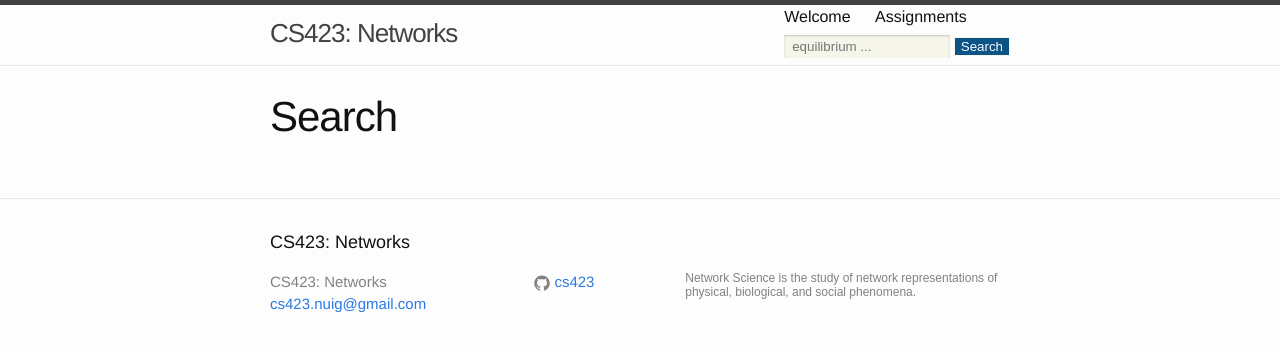
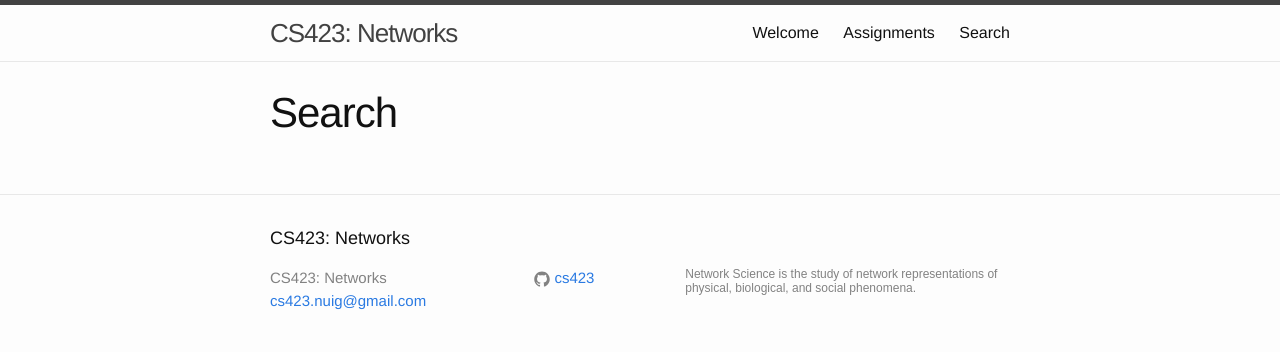
Before and after one commit to starktech23/cs4423.github.io, a Jekyll site: the page built from search.html, in a window 1280 px wide. Shown: the top 352 px of the page. Built offline with Jekyll 4.4.1, drawn with Linux system fonts in a browser that asks for light colours; a script that is not in the unit is left out; comment, search, counter and statistics services are not loaded.

Commit message:
replaced search field by page link

```diff
--- a/_includes/header.html
+++ b/_includes/header.html
@@ -13,7 +13,6 @@
         </svg>
       </a>
 
-      <div>
       <div class="trigger">
         {% for page in site.pages %}
           {% if page.title and page.sitemap %}
@@ -21,16 +20,6 @@
           {% endif %}
         {% endfor %}
       </div>
-      <div id="searchBar">
-      <div id="search">
-        <form role="search" method="get" action="{{site.baseurl}}/search/">
-          <input id="searchString" name="searchString"
-                 placeholder="equilibrium ..." type="text">
-          <input id="searchButton" name="cs423.github.io" type="submit" value="Search">
-        </form>
-      </div>
-      </div>
-      </div>
     </nav>
 
   </div>
--- a/_sass/_layout.scss
+++ b/_sass/_layout.scss
@@ -25,7 +25,7 @@
 
 .site-nav {
     float: right;
-//    line-height: 56px;
+    line-height: 56px;
 
     .menu-icon {
         display: none;
--- a/search.html
+++ b/search.html
@@ -2,7 +2,7 @@
 layout: page
 title: Search
 permalink: /search/
-sitemap: false
+sitemap: true
 ---
 
 <div id="home-search" class="home">
```
